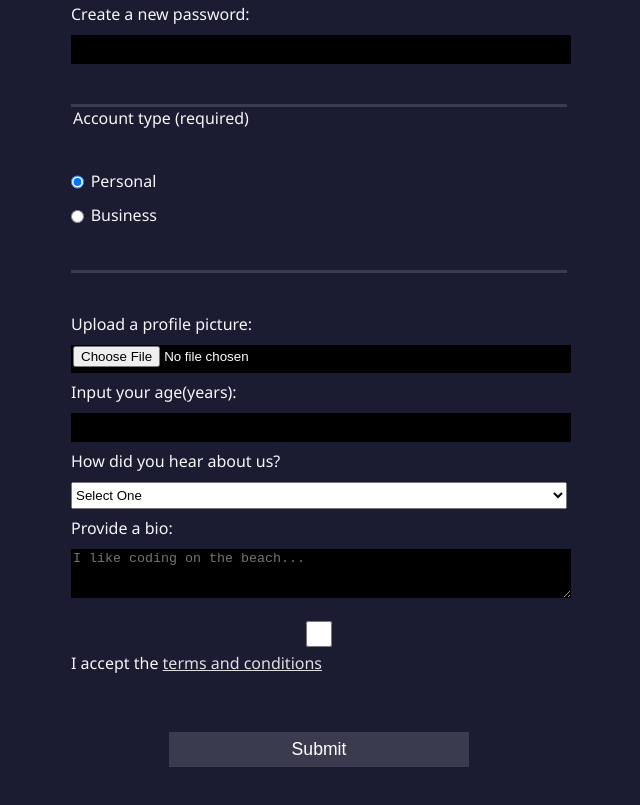
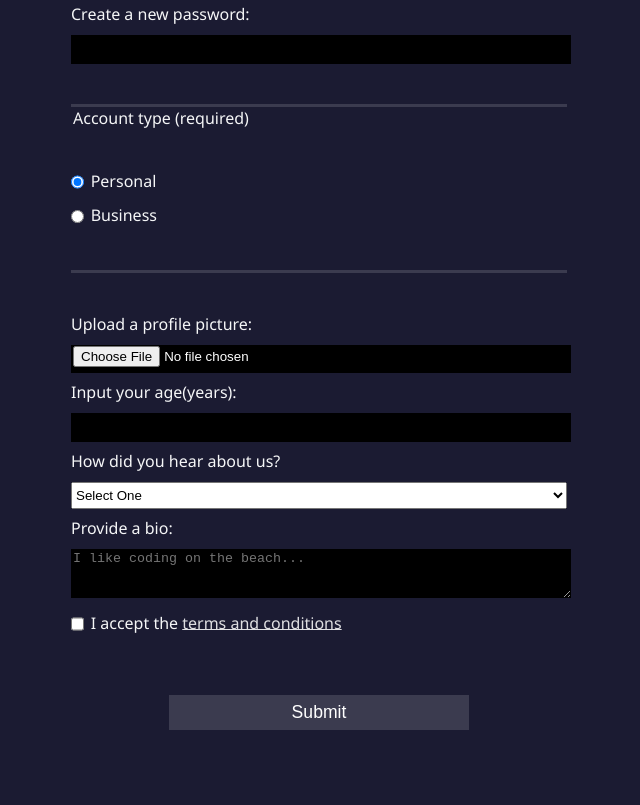
Before and after one commit to Muhammeddemircii/Registration-form, a plain HTML site: page index.html in a window 1280 px wide. Shown: the part 367-1172 px from the top of the page, without its empty margins (321-961 px from the left). After the commit the page ends 1147 px from the top, so only its background shows below. Drawn offline with Linux system fonts and the light colour scheme.

Commit message:
Add files via upload

```diff
--- a/index.html
+++ b/index.html
@@ -42,7 +42,7 @@
                         <textarea id="bio" name="bio"  cols="30" rows="3" placeholder="I like coding on the beach..."></textarea>
                     </label>
                  <label for="terms-and-conditions">
-                    <input id="terms-and*conditions" type="checkbox" name="terms-and-conditions">I accept the <a href="https://www.freecodecamp.org/news/terms-of-service/">terms and conditions</a>
+                    <input id="terms-and*conditions" class="inline" type="checkbox" name="terms-and-conditions">I accept the <a href="https://www.freecodecamp.org/news/terms-of-service/">terms and conditions</a>
                 </label>
                </fieldset>
                <input type="submit" value="Submit">
```
